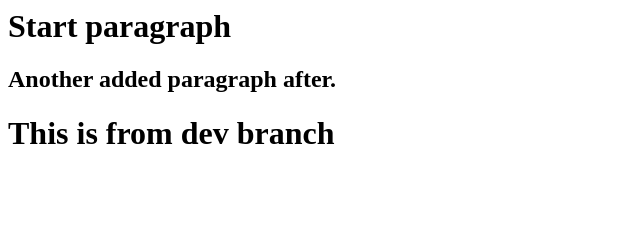
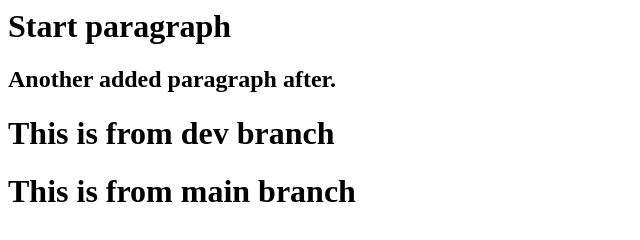
Before and after one commit to alen-jangelov/kiii-jenkins, a plain HTML site: page index.html in a window 1280 px wide. Shown: the whole page, without its empty margins (0-640 px from the left). Drawn offline with Linux system fonts and the light colour scheme.

Commit message:
Update index.html

```diff
--- a/index.html
+++ b/index.html
@@ -1,3 +1,4 @@
 <h1>Start paragraph</h1>
 <h2>Another added paragraph after.</h2>
 <h1>This is from dev branch</h1>
+<h1>This is from main branch</h1>
```
